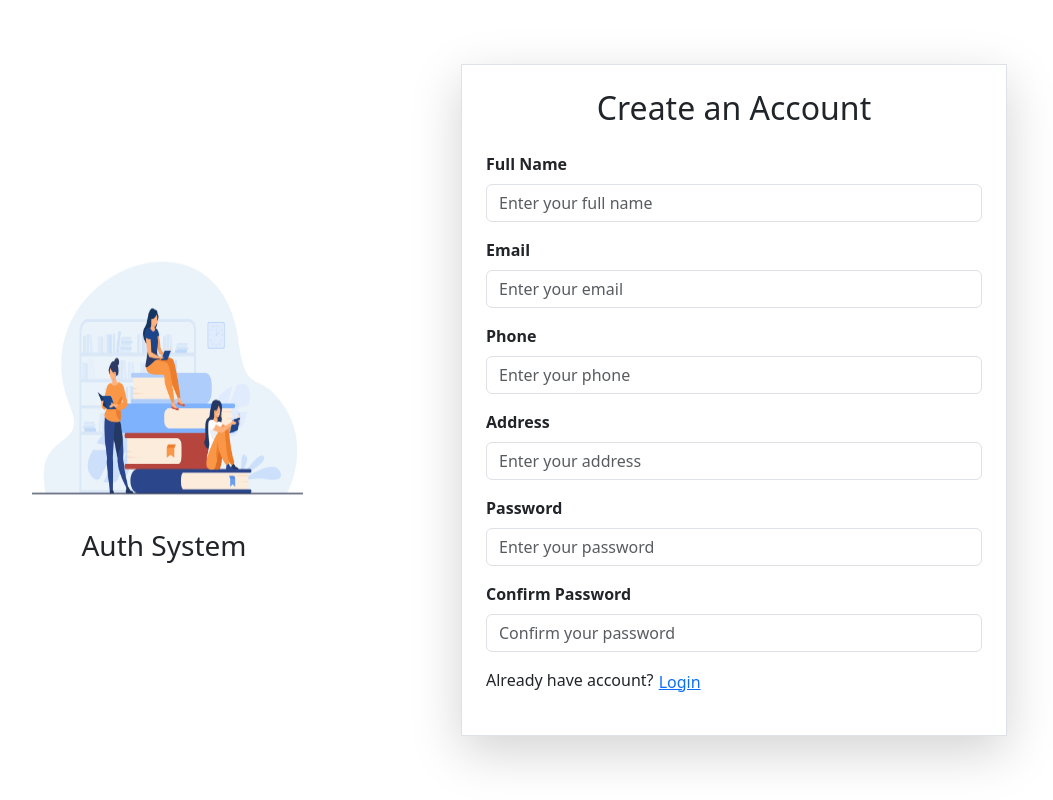
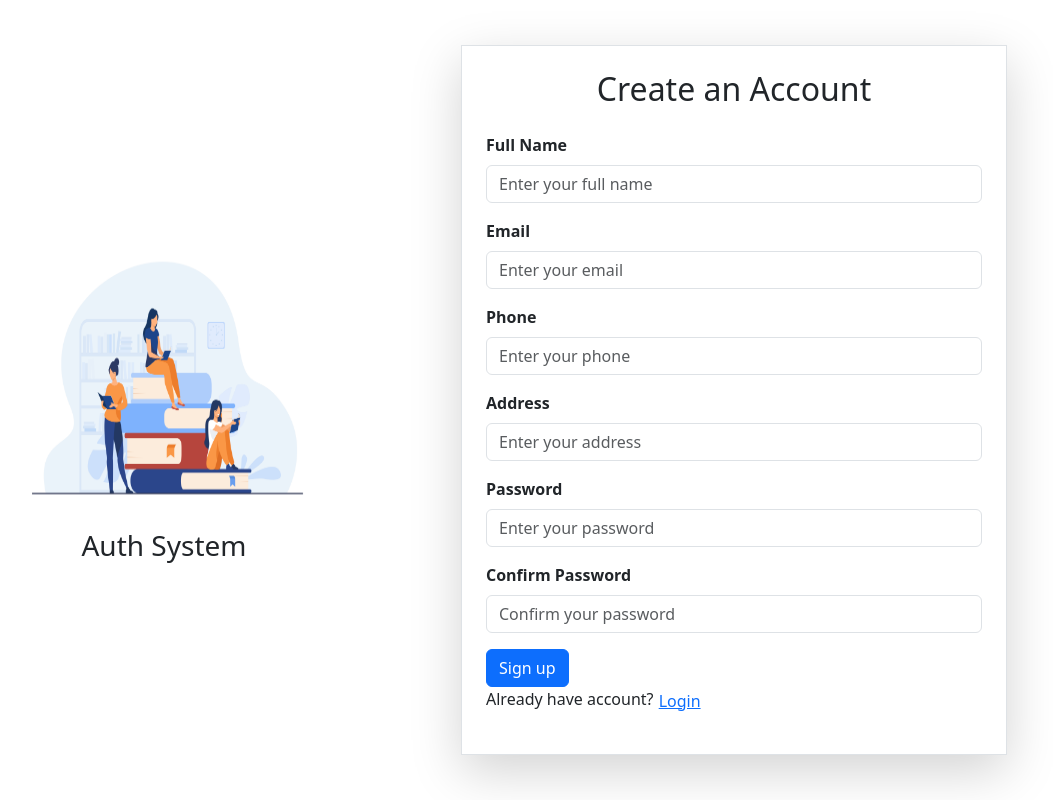
Before and after one commit to sabinacharyadev/lms-auth-system-client, a React (Vite) app: page / in a window 1280 px wide. Both pictures are taken after a click on the button "Sign Up". Shown: the whole page, without its empty margins (191-1244 px from the left). Built offline with nearby package versions, Linux system fonts and the light colour scheme.

Commit message:
signup form updated

```diff
--- a/src/App.jsx
+++ b/src/App.jsx
@@ -1,14 +1,18 @@
+import { Route, Routes } from "react-router";
 import "./App.css";
-import { Routes, Route } from "react-router";
 import AuthPage from "./pages/Auth/AuthPage";
+import "react-toastify/dist/ReactToastify.css";
+import { ToastContainer } from "react-toastify";
 
 function App() {
   return (
     <>
       <Routes>
-        {/* Auth Route */}
+        {/* Auth Routes - Public */}
         <Route path="/" element={<AuthPage />} />
       </Routes>
+
+      <ToastContainer />
     </>
   );
 }
--- a/src/axios/userAxios.js
+++ b/src/axios/userAxios.js
@@ -0,0 +1,17 @@
+import axios from "axios";
+
+const API_BASE_URL = import.meta.env.API_BASE_URL;
+const USER_ENDPOINT = "/api/v1/users";
+
+const USER_API_URL = API_BASE_URL + USER_ENDPOINT;
+
+// Public Routes
+// Signup | Create User | POST
+export const createUser = (userObj) => {
+  const response = axios
+    .post(USER_API_URL, userObj)
+    .then((res) => res.data)
+    .catch((e) => console.log(e));
+
+  return response;
+};
--- a/src/components/SignupForm.jsx
+++ b/src/components/SignupForm.jsx
@@ -1,6 +1,9 @@
-import { Form } from "react-bootstrap";
+import { Button, Form, Spinner } from "react-bootstrap";
 import useForm from "../hooks/useForm";
 import InputField from "./InputField";
+import useLoader from "../hooks/useLoader";
+import { createUser } from "../axios/userAxios";
+import { toast } from "react-toastify";
 
 const initialFormData = {
   name: "",
@@ -16,9 +19,37 @@ const SignupForm = (props) => {
 
   // Form Handling
   const { formData, handleOnChange } = useForm(initialFormData);
+  const { name, email, address, phone, password } = formData;
+
+  // For Loading
+  const { isLoading, startLoading, stopLoading } = useLoader();
+
+  const handleOnSubmit = async (e) => {
+    e.preventDefault();
+
+    startLoading();
+    // send api request to create user
+    const result = await createUser({
+      name,
+      email,
+      address,
+      phone,
+      password,
+    });
+    stopLoading();
+
+    // Error Hanlding
+    if (result.status === "error") {
+      return toast.error(result.message);
+    }
+
+    // Success
+    toast.success(result.message);
+    setIsLoginForm(true);
+  };
 
   return (
-    <Form>
+    <Form onSubmit={handleOnSubmit}>
       <h2 className="text-center mb-4">Create an Account</h2>
 
       <InputField
@@ -92,6 +123,10 @@ const SignupForm = (props) => {
           required: true,
         }}
       />
+
+      <Button variant="primary" type="submit" disabled={isLoading}>
+        {isLoading ? <Spinner animation="border" /> : "Sign up"}
+      </Button>
     </Form>
   );
 };
--- a/src/hooks/useForm.js
+++ b/src/hooks/useForm.js
@@ -1,11 +1,17 @@
 import { useState } from "react";
 
-const useForm = (initialFromData) => {
-  const [formData, setFormData] = useState(initialFromData);
+const useForm = (initialFormData) => {
+  const [formData, setFormData] = useState(initialFormData);
+
   const handleOnChange = (e) => {
     const { name, value } = e.target;
-    setFormData({ ...formData, [name]: value });
+
+    setFormData({
+      ...formData,
+      [name]: value,
+    });
   };
+
   return {
     formData,
     setFormData,
--- a/src/hooks/useLoader.js
+++ b/src/hooks/useLoader.js
@@ -0,0 +1,17 @@
+import { useState } from "react";
+
+const useLoader = () => {
+  const [isLoading, setIsLoading] = useState(false);
+
+  const startLoading = () => setIsLoading(true);
+  const stopLoading = () => setIsLoading(false);
+
+  return {
+    isLoading,
+    setIsLoading,
+    startLoading,
+    stopLoading,
+  };
+};
+
+export default useLoader;
```
